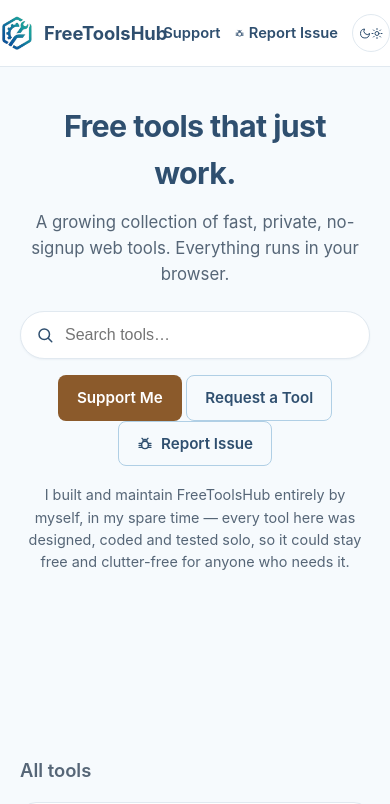
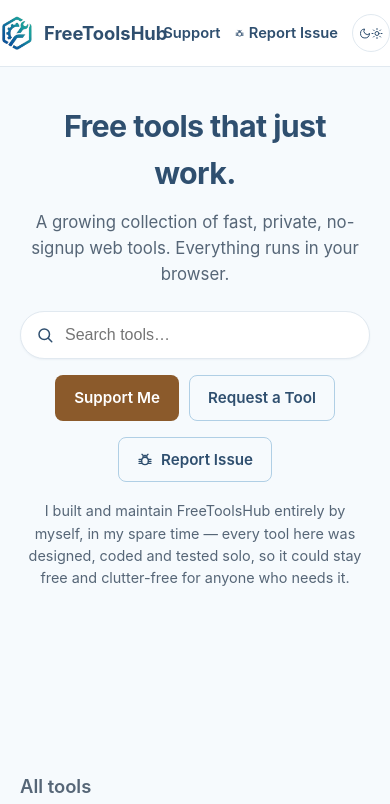
Before and after one commit to rehankhanzahid789/FreeToolsHub, a plain HTML site: page index.html in a window 390 px wide. Shown: the top 804 px of the page. Drawn offline with Linux system fonts and the light colour scheme.

Commit message:
fixed mobile UI bugs

```diff
--- a/css/style.css
+++ b/css/style.css
@@ -271,4 +271,5 @@
 @media (max-width: 720px) {
   .site-nav a { margin-left: 12px; font-size: 0.9rem; }
   .hero { padding: 36px 0 20px; }
+  .hero .actions { display: flex; flex-wrap: wrap; justify-content: center; gap: 16px 10px; }
 }
```
Also changed, not shown: favicon.ico (deleted).
